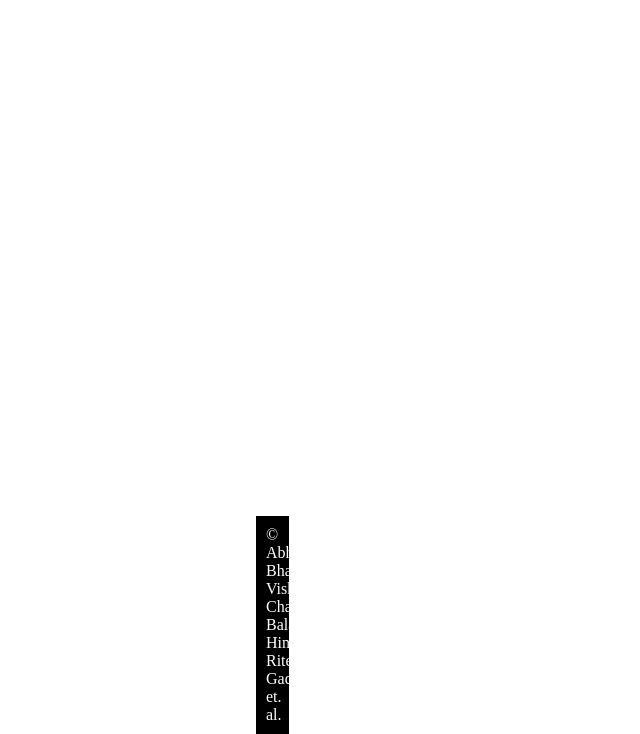
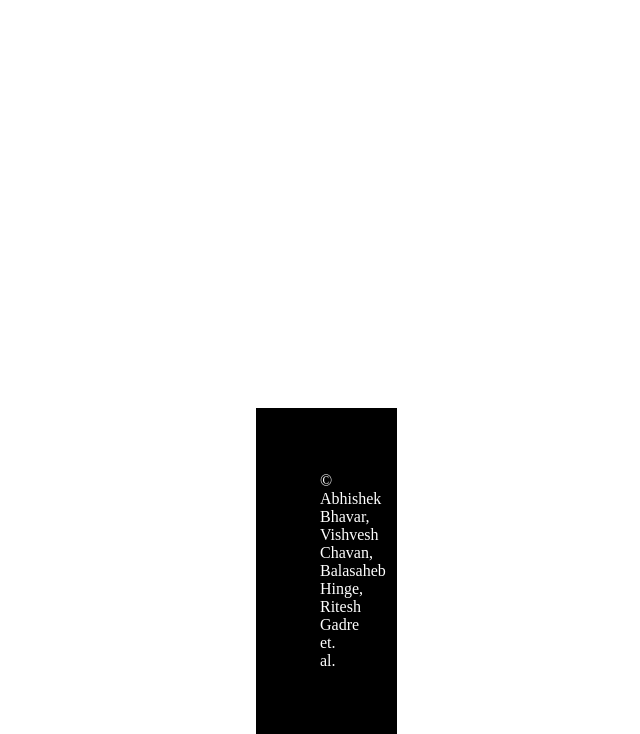
Before and after one commit to MakeAVish03/Aamhi-Hostelkar, a plain HTML site: page index.html in a window 1280 px wide. Shown: the part 66-800 px from the top of the page, without its empty margins (0-640 px from the left). Drawn offline with Linux system fonts and the light colour scheme.

Commit message:
css correction

```diff
--- a/index.html
+++ b/index.html
@@ -2,6 +2,6 @@
   <body>
    <h1>Hello, Punekar!</h1>
 
-   <span style="position:fixed; bottom: 0; left: 20%; background-color: black; color: white; padding: 10px; width: 1vw"> © Abhishek Bhavar, Vishvesh Chavan, Balasaheb Hinge, Ritesh Gadre et. al.</span>
+   <span style="position:fixed; bottom: 0; left: 20%; background-color: black; color: white; padding: 5%; width: 1vw"> © Abhishek Bhavar, Vishvesh Chavan, Balasaheb Hinge, Ritesh Gadre et. al.</span>
   </body>
 </html>
```
